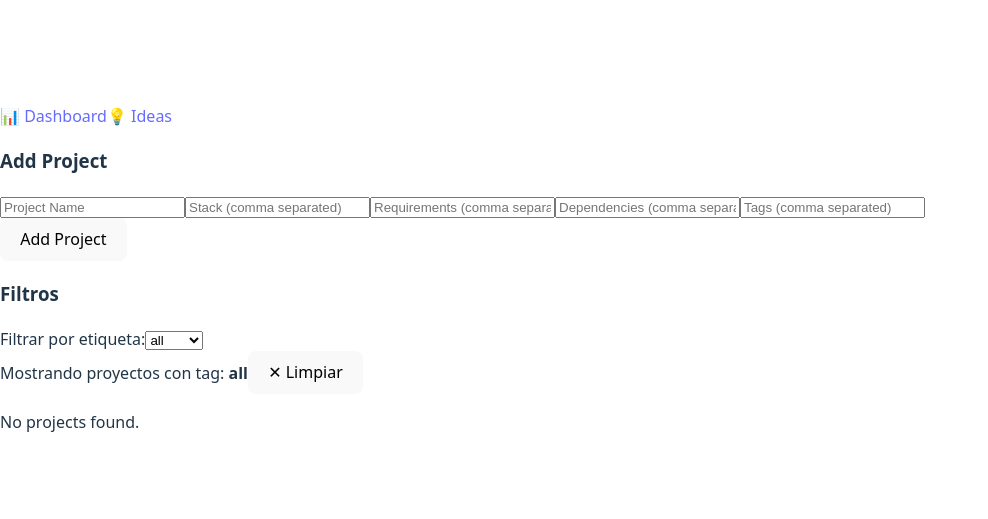
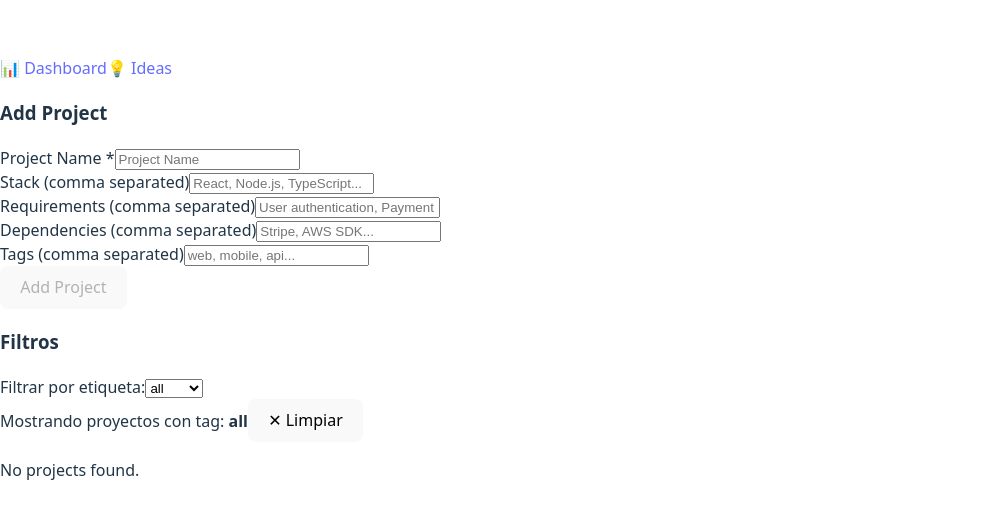
Before and after one commit to RaulCasado/projectOrganizer, a React (Vite) app in the folder frontend/: page / in a window 1280 px wide. Shown: the part 123-642 px from the top of the page, without its empty margins (0-988 px from the left). Built offline with nearby package versions, Linux system fonts and the light colour scheme.

Commit message:
refactor(projectsForm): refactor projectform to use the new useForm hook

```diff
--- a/frontend/src/contexts/ProjectsContext.tsx
+++ b/frontend/src/contexts/ProjectsContext.tsx
@@ -1,7 +1,8 @@
-import { createContext, useCallback } from 'react';
-import type { Project } from '../shared/types/Project';
+import { createContext, useCallback, useState, useEffect, useRef } from 'react';
+import type { Project, ProjectFormData } from '../shared/types/Project';
 import { useLocalStorage } from '../shared/hooks/useLocalStorage';
 import { DateUtils } from '../shared/utils/dateUtils';
+import { useForm } from '../shared';
 
 interface ProjectsContextType {
   projects: Project[];
@@ -9,6 +10,10 @@ interface ProjectsContextType {
   updateProject: (updatedProject: Project) => void;
   deleteProject: (projectId: string) => void;
   getProject: (projectId: string) => Project | undefined;
+  projectForm: ReturnType<typeof useForm<ProjectFormData>>;
+  editingProject: Project | null;
+  setEditingProject: (project: Project | null) => void;
+  handleSaveProject: (projectData: ProjectFormData) => void;
 }
 
 const ProjectsContext = createContext<ProjectsContextType | null>(null);
@@ -22,10 +27,12 @@ interface ProjectsProviderProps {
 export function ProjectsProvider({ children }: ProjectsProviderProps) {
   const [projects, setProjects] = useLocalStorage<Project[]>('projects', []);
 
+  const [editingProject, setEditingProject] = useState<Project | null>(null);
+
   const addProject = useCallback((projectData: Omit<Project, 'id'>) => {
     const newProject: Project = {
       id: crypto.randomUUID(),
-      lastActivityDate: DateUtils.dateToday(),
+      lastActivityDate: DateUtils.timestampNow(),
       ...projectData
     };
     setProjects(prev => [...prev, newProject]);
@@ -47,12 +54,64 @@ export function ProjectsProvider({ children }: ProjectsProviderProps) {
     return projects.find(project => project.id === projectId);
   }, [projects]);
 
+  const projectForm = useForm<ProjectFormData>({
+    name: '',
+    stack: [],
+    requirements: [],
+    dependencies: [],
+    tags: []
+  }, {
+    name: (value: string) =>
+      !value.trim() ? 'El nombre del proyecto es obligatorio' : undefined,
+  });
+
+  const projectFormRef = useRef(projectForm);
+  projectFormRef.current = projectForm;
+
+  useEffect(() => {
+    if (editingProject) {
+      projectFormRef.current.setValues({
+        name: editingProject.name,
+        stack: editingProject.stack || [],
+        requirements: editingProject.requirements || [],
+        dependencies: editingProject.dependencies || [],
+        tags: editingProject.tags || [],
+      });
+    } else {
+      projectFormRef.current.setValues({
+        name: '',
+        stack: [],
+        requirements: [],
+        dependencies: [],
+        tags: []
+      });
+    }
+  }, [editingProject]);
+
+  const handleSaveProject = useCallback(async (projectData: ProjectFormData) => {
+    if (editingProject) {
+      updateProject({
+        ...editingProject,
+        ...projectData,
+        lastActivityDate: DateUtils.timestampNow(),
+      });
+    } else {
+      addProject(projectData);
+      projectFormRef.current.resetForm();
+    }
+    setEditingProject(null);
+  }, [editingProject, updateProject, addProject]);
+
   const value: ProjectsContextType = {
     projects,
     addProject,
     updateProject,
     deleteProject,
-    getProject
+    getProject,
+    projectForm,
+    editingProject,
+    setEditingProject,
+    handleSaveProject,
   };
 
   return (
--- a/frontend/src/features/projects/components/ProjectForm.tsx
+++ b/frontend/src/features/projects/components/ProjectForm.tsx
@@ -1,116 +1,111 @@
-import { useEffect, useState } from "react";
-import type { Project } from "../../../shared";
-import { useNotification } from "../../../shared";
+import { useProjects } from '../../../contexts';
 
-interface ProjectFormProps {
-  editingProject?: Project | null;
-  onSave: (projectData: Omit<Project, 'id' | 'createdAt' | 'lastActivityDate'>) => void;
-  onCancel: () => void;
-}
+function ProjectForm() {
+  const {
+    projectForm,
+    editingProject,
+    handleSaveProject,
+    setEditingProject
+  } = useProjects();
 
-function ProjectForm({ editingProject, onSave, onCancel }: ProjectFormProps) {
-  const {notifyInfo} = useNotification();
+  const { values, errors, isSubmitting, setFieldValue, handleSubmit } = projectForm;
+  const isEditing = !!editingProject;
 
-  const [formData, setFormData] = useState({
-    name: editingProject?.name || '',
-    stack: editingProject?.stack || [],
-    requirements: editingProject?.requirements || [],
-    dependencies: editingProject?.dependencies || [],
-    tags: editingProject?.tags || []
-  });
-
-  useEffect(() => {
-    setFormData({
-      name: editingProject?.name || '',
-      stack: editingProject?.stack || [],
-      requirements: editingProject?.requirements || [],
-      dependencies: editingProject?.dependencies || [],
-      tags: editingProject?.tags || []
-    });
-  }, [editingProject]);
-
-  const updateField = (field: keyof typeof formData, value: any) => {
-    setFormData(prev => ({ ...prev, [field]: value }));
+  const handleArrayField = (field: keyof typeof values, value: string) => {
+    const array = value.split(',').map(item => item.trim()).filter(Boolean);
+    setFieldValue(field, array);
   };
 
-  const handleSubmit = (e: React.FormEvent) => {
-    e.preventDefault();
-
-    if (!formData.name.trim()) {
-      notifyInfo('El nombre del proyecto es obligatorio');
-      return;
-    }
-
-    onSave(formData);
-
-    if (!editingProject) {
-      setFormData({
-        name: '',
-        stack: [],
-        requirements: [],
-        dependencies: [],
-        tags: []
-      });
-    }
+  const handleCancel = () => {
+    setEditingProject(null);
   };
 
-  const isEditing = !!editingProject;
-
   return (
-    <form onSubmit={handleSubmit}>
+    <form onSubmit={(e) => {
+      e.preventDefault();
+      handleSubmit(() => handleSaveProject(values));
+    }}>
       <h3>{isEditing ? 'Edit Project' : 'Add Project'}</h3>
 
-      <input
-        type="text"
-        value={formData.name}
-        placeholder="Project Name"
-        onChange={e => updateField('name', e.target.value)}
-        required
-      />
-
-      <input
-        type="text"
-        placeholder="Stack (comma separated)"
-        value={formData.stack.join(', ')}
-        onChange={e => updateField('stack',
-          e.target.value.split(',').map(item => item.trim()).filter(Boolean)
-        )}
-      />
-
-      <input
-        type="text"
-        placeholder="Requirements (comma separated)"
-        value={formData.requirements.join(', ')}
-        onChange={e => updateField('requirements',
-          e.target.value.split(',').map(item => item.trim()).filter(Boolean)
-        )}
-      />
-
-      <input
-        type="text"
-        placeholder="Dependencies (comma separated)"
-        value={formData.dependencies.join(', ')}
-        onChange={e => updateField('dependencies',
-          e.target.value.split(',').map(item => item.trim()).filter(Boolean)
-        )}
-      />
-
-      <input
-        type="text"
-        placeholder="Tags (comma separated)"
-        value={formData.tags.join(', ')}
-        onChange={e => updateField('tags',
-          e.target.value.split(',').map(item => item.trim()).filter(Boolean)
-        )}
-      />
+      <div>
+        <label htmlFor="project-name">Project Name *</label>
+        <input
+          id="project-name"
+          type="text"
+          value={values.name}
+          placeholder="Project Name"
+          onChange={(e) => setFieldValue('name', e.target.value)}
+          disabled={isSubmitting}
+          required
+        />
+        {errors.name && <span className="error">{errors.name}</span>}
+      </div>
 
       <div>
-        <button type="submit">
-          {isEditing ? 'Update Project' : 'Add Project'}
+        <label htmlFor="project-stack">Stack (comma separated)</label>
+        <input
+          id="project-stack"
+          type="text"
+          placeholder="React, Node.js, TypeScript..."
+          value={values.stack.join(', ')}
+          onChange={(e) => handleArrayField('stack', e.target.value)}
+          disabled={isSubmitting}
+        />
+      </div>
+
+      <div>
+        <label htmlFor="project-requirements">Requirements (comma separated)</label>
+        <input
+          id="project-requirements"
+          type="text"
+          placeholder="User authentication, Payment system..."
+          value={values.requirements.join(', ')}
+          onChange={(e) => handleArrayField('requirements', e.target.value)}
+          disabled={isSubmitting}
+        />
+      </div>
+
+      <div>
+        <label htmlFor="project-dependencies">Dependencies (comma separated)</label>
+        <input
+          id="project-dependencies"
+          type="text"
+          placeholder="Stripe, AWS SDK..."
+          value={values.dependencies.join(', ')}
+          onChange={(e) => handleArrayField('dependencies', e.target.value)}
+          disabled={isSubmitting}
+        />
+      </div>
+
+      <div>
+        <label htmlFor="project-tags">Tags (comma separated)</label>
+        <input
+          id="project-tags"
+          type="text"
+          placeholder="web, mobile, api..."
+          value={values.tags.join(', ')}
+          onChange={(e) => handleArrayField('tags', e.target.value)}
+          disabled={isSubmitting}
+        />
+      </div>
+
+      <div>
+        <button
+          type="submit"
+          disabled={isSubmitting || !values.name.trim()}
+        >
+          {isSubmitting ?
+            (isEditing ? 'Updating...' : 'Creating...') :
+            (isEditing ? 'Update Project' : 'Add Project')
+          }
         </button>
 
         {isEditing && (
-          <button type="button" onClick={onCancel}>
+          <button
+            type="button"
+            onClick={handleCancel}
+            disabled={isSubmitting}
+          >
             Cancel
           </button>
         )}
--- a/frontend/src/features/projects/components/ProjectsMainView.tsx
+++ b/frontend/src/features/projects/components/ProjectsMainView.tsx
@@ -1,17 +1,13 @@
 import { Link } from 'react-router-dom';
 import { useProjectsMainViewLogic } from '../hooks/useProjectsMainViewLogic';
 import { useProjects } from '../../../contexts';
-import type { Project } from '../../../shared';
 import { ProjectFilters, ProjectForm, ProjectList } from './';
-import { DateUtils } from '../../../shared';
 
 function ProjectsMainView() {
-  const { projects, addProject, deleteProject, updateProject } = useProjects();
+  const { projects, deleteProject, setEditingProject } = useProjects();
   const {
     selectedTag,
     setSelectedTag,
-    editingProject,
-    setEditingProject,
     availableTags,
     filteredProjects,
     handleDeleteProject,
@@ -20,18 +16,6 @@ function ProjectsMainView() {
     onDeleteProject: deleteProject,
   });
 
-  const handleSaveProject = (projectData: Omit<Project, 'id' | 'createdAt' | 'lastActivityDate'>) => {
-    if (editingProject) {
-      updateProject({
-        ...editingProject,
-        ...projectData,
-        lastActivityDate: DateUtils.timestampNow()
-      });
-    } else {
-      addProject(projectData);
-    }
-    setEditingProject(null);
-  };
 
   return (
     <div>
@@ -45,9 +29,6 @@ function ProjectsMainView() {
       </div>
 
       <ProjectForm
-        editingProject={editingProject}
-        onSave={handleSaveProject}
-        onCancel={() => setEditingProject(null)}
       />
 
       <ProjectFilters
--- a/frontend/src/features/projects/hooks/useProjectsMainViewLogic.ts
+++ b/frontend/src/features/projects/hooks/useProjectsMainViewLogic.ts
@@ -9,7 +9,7 @@ export const useProjectsMainViewLogic = ({
   onDeleteProject: (projectId: string) => void;
 }) => {
   const [selectedTag, setSelectedTag] = useState<string | null>('all');
-  const [editingProject, setEditingProject] = useState<Project | null>(null);
+
   const { confirmDelete } = useNotification();
   const availableTags = useMemo(() => {
     const allTags = projects.flatMap(project => project.tags || []);
@@ -33,8 +33,6 @@ export const useProjectsMainViewLogic = ({
   return {
     selectedTag,
     setSelectedTag,
-    editingProject,
-    setEditingProject,
     availableTags,
     filteredProjects,
     handleDeleteProject,
```
Also changed, not shown: frontend/src/shared/types/Project.ts (+8 -0 lines).
